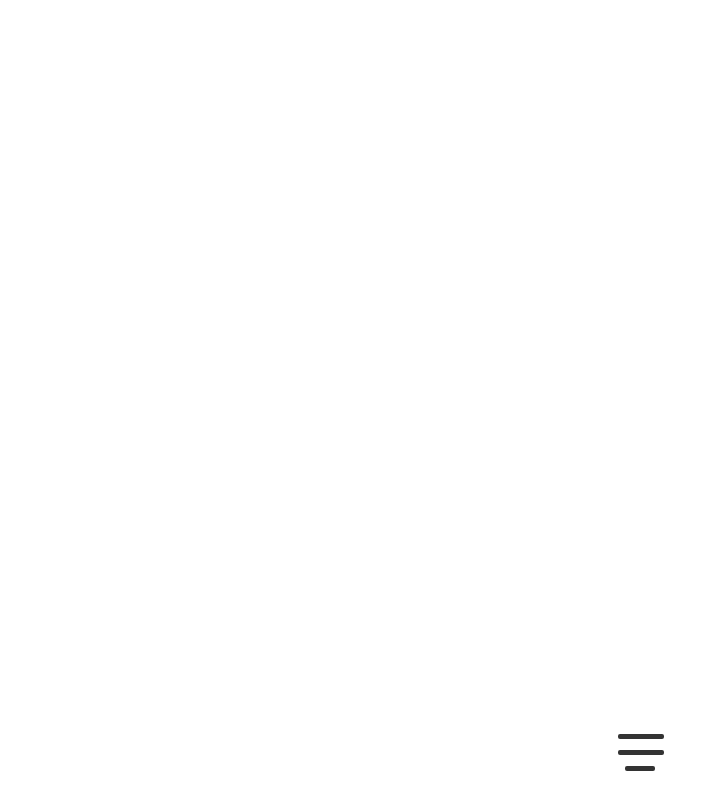
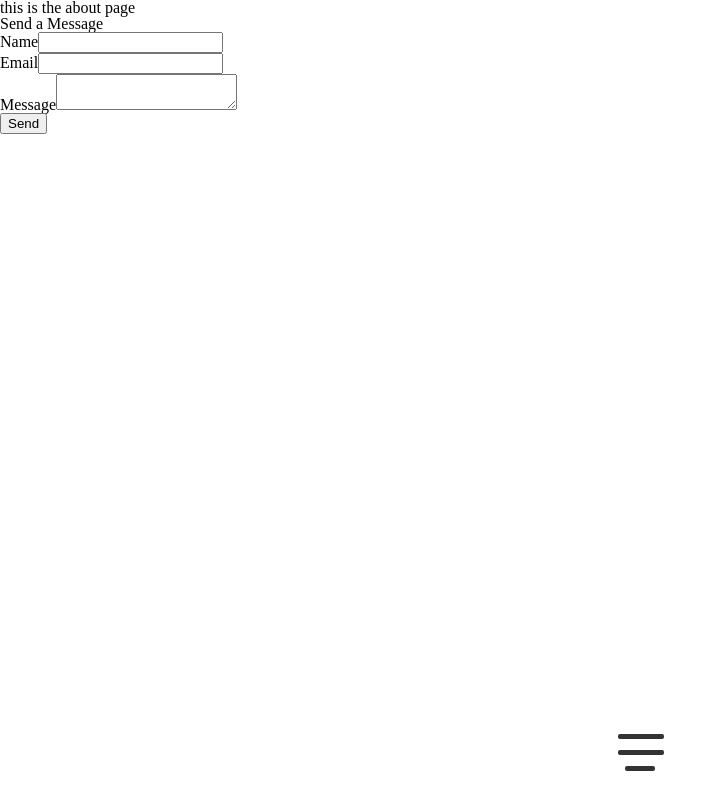
Before and after one commit to jamesthomasdavey/photography, a React (Create React App) app: page /about in a window 1280 px wide. Shown: the whole page, without its empty margins (0-727 px from the left). Built offline with nearby package versions, Linux system fonts and the light colour scheme.

Commit message:
add main functionality of contact form

```diff
--- a/package.json
+++ b/package.json
@@ -6,6 +6,7 @@
     "@testing-library/jest-dom": "^4.2.4",
     "@testing-library/react": "^9.5.0",
     "@testing-library/user-event": "^7.2.1",
+    "is-email": "^1.0.0",
     "react": "^16.13.1",
     "react-dom": "^16.13.1",
     "react-router-dom": "^5.2.0",
--- a/src/App.js
+++ b/src/App.js
@@ -1,14 +1,23 @@
+// packages
 import React from 'react';
+import { BrowserRouter as Router, Route, Switch } from 'react-router-dom';
 
+// layout components
 import Navigation from './components/layout/Navigation/Navigation';
+
+// page components
+import About from './components/pages/About/About';
 
 class App extends React.Component {
   state = {};
   render() {
     return (
-      <React.Fragment>
+      <Router>
         <Navigation />
-      </React.Fragment>
+        <Switch>
+          <Route exact path='/about' component={About} />
+        </Switch>
+      </Router>
     );
   }
 }
--- a/src/components/layout/Navigation/Navigation.module.css
+++ b/src/components/layout/Navigation/Navigation.module.css
@@ -1,9 +1,10 @@
 .wrapper {
   position: fixed;
   width: 100%;
-  height: 80px;
+  height: 100%;
   top: calc(100% - 80px);
   text-align: center;
+  background: white;
 }
 
 .wrapper.open {
--- a/src/components/layout/Navigation/components/Menu/Menu.module.css
+++ b/src/components/layout/Navigation/components/Menu/Menu.module.css
@@ -1,4 +1,4 @@
 .wrapper {
-  margin-top: 12px;
+  /* margin-top: 12px; */
   width: 100%;
 }
--- a/src/components/layout/Navigation/components/MenuButton/MenuButton.module.css
+++ b/src/components/layout/Navigation/components/MenuButton/MenuButton.module.css
@@ -3,7 +3,8 @@
   position: relative;
   width: 60px;
   height: 60px;
-  padding-top: 5px;
+  padding: 5px 0 0 0;
+  margin-bottom: 17px;
 }
 
 .bar {
--- /dev/null
+++ b/src/components/pages/About/About.js
@@ -0,0 +1,20 @@
+// packages
+import React from 'react';
+
+// components
+import ContactForm from './components/ContactForm/ContactForm';
+
+class About extends React.Component {
+  state = {};
+  render() {
+    document.title = 'About | James Thomas Davey';
+    return (
+      <main>
+        <p>this is the about page</p>
+        <ContactForm />
+      </main>
+    );
+  }
+}
+
+export default About;
--- /dev/null
+++ b/src/components/pages/About/components/ContactForm/ContactForm.js
@@ -0,0 +1,170 @@
+// packages
+import React from 'react';
+import isEmail from 'is-email';
+
+// css
+import classes from './ContactForm.module.css';
+
+// functions
+import submitForm from './functions/submitForm';
+import isEmpty from './functions/isEmpty';
+
+class ContactForm extends React.Component {
+  state = {
+    name: '',
+    email: '',
+    message: '',
+    errors: {},
+    focus: '',
+    isSubmitting: false,
+    hasFailed: false,
+    hasSubmitted: false,
+  };
+  formSubmitHandler = (e) => {
+    e.preventDefault();
+    this.setState({ isSubmitting: true }, () => {
+      this.checkForErrors(() => {
+        this.setState(
+          {
+            errors: {},
+            focus: '',
+            hasFailed: false,
+            hasSubmitted: true,
+          },
+          () => {
+            submitForm(this.state.name, this.state.email, this.state.message);
+          }
+        );
+      });
+    });
+  };
+  changeInputHandler = (e) => {
+    const fieldName = e.target.name;
+    const fieldValue = e.target.value;
+    this.setState({ [fieldName]: fieldValue });
+  };
+  refocus = () => {
+    if (this.state.focus === 'name') {
+      this.nameInput.focus();
+    } else if (this.state.focus === 'email') {
+      this.emailInput.focus();
+    } else if (this.state.focus === 'message') {
+      this.messageTextarea.focus();
+    }
+  };
+  checkForErrors = (cb) => {
+    const errors = {};
+    if (!this.state.name) {
+      errors.name = 'Please enter your name.';
+    }
+    if (!isEmail(this.state.email)) {
+      errors.email = 'Please enter a valid email address.';
+    }
+    if (!this.state.email) {
+      errors.email = 'Please enter your email address.';
+    }
+    if (this.state.message.length < 10) {
+      errors.message = 'Message must be at least 10 characters.';
+    }
+    if (!this.state.message) {
+      errors.message = 'Please enter a message.';
+    }
+    let hasFailed = !isEmpty(errors);
+    if (this.state.hasFailed) {
+      hasFailed = true;
+    }
+    let focus;
+    if (cb) {
+      if (errors.message) {
+        focus = 'message';
+      }
+      if (errors.email) {
+        focus = 'email';
+      }
+      if (errors.name) {
+        focus = 'name';
+      }
+    }
+    let isSubmitting = false;
+    if (cb) {
+      if (isEmpty(errors)) {
+        isSubmitting = true;
+      }
+    }
+    this.setState({ errors, hasFailed, isSubmitting, focus }, () => {
+      if (isEmpty(errors)) {
+        if (cb) {
+          cb();
+        }
+      } else {
+        this.refocus();
+      }
+    });
+  };
+  render() {
+    return (
+      <div className={classes.wrapper}>
+        <form onSubmit={this.formSubmitHandler} autocomplete='on'>
+          <fieldset>
+            <legend>Send a Message</legend>
+            <div>
+              <label for='name'>Name</label>
+              <input
+                ref={(input) => {
+                  this.nameInput = input;
+                }}
+                id='name'
+                name='name'
+                type='text'
+                aria-describedby={this.state.errors.name ? 'name-error' : ''}
+                value={this.state.name}
+                onChange={this.changeInputHandler}
+              />
+              {this.state.errors.name && (
+                <span id='name-error'>{this.state.errors.name}</span>
+              )}
+            </div>
+            <div>
+              <label for='email'>Email</label>
+              <input
+                ref={(input) => {
+                  this.emailInput = input;
+                }}
+                id='email'
+                name='email'
+                type='email'
+                aria-describedby={this.state.errors.email ? 'email-error' : ''}
+                value={this.state.email}
+                onChange={this.changeInputHandler}
+              />
+              {this.state.errors.email && (
+                <span id='email-error'>{this.state.errors.email}</span>
+              )}
+            </div>
+            <div>
+              <label for='message'>Message</label>
+              <textarea
+                ref={(textarea) => {
+                  this.messageTextarea = textarea;
+                }}
+                id='message'
+                name='message'
+                aria-describedby={
+                  this.state.errors.message ? 'message-error' : ''
+                }
+                value={this.state.message}
+                onChange={this.changeInputHandler}
+              />
+              {this.state.errors.message && (
+                <span id='message-error'>{this.state.errors.message}</span>
+              )}
+            </div>
+          </fieldset>
+          <input type='submit' value='Send' />
+        </form>
+      </div>
+    );
+  }
+}
+
+export default ContactForm;
--- /dev/null
+++ b/src/components/pages/About/components/ContactForm/ContactForm.module.css
@@ -0,0 +1,3 @@
+.wrapper {
+  background: white;
+}
--- /dev/null
+++ b/src/components/pages/About/components/ContactForm/functions/isEmpty.js
@@ -0,0 +1,7 @@
+const isEmpty = (value) =>
+  value === undefined ||
+  value === null ||
+  (typeof value === 'object' && Object.keys(value).length === 0) ||
+  (typeof value === 'string' && value.trim().length === 0);
+
+export default isEmpty;
--- /dev/null
+++ b/src/components/pages/About/components/ContactForm/functions/submitForm.js
@@ -0,0 +1,38 @@
+const submitForm = (name, email, message) => {
+  const form = document.createElement('form');
+  form.setAttribute('action', 'https://formspree.io/xpzyownj');
+  form.setAttribute('method', 'POST');
+
+  // Subject for your email
+  let field = document.createElement('input');
+  field.setAttribute('type', 'hidden');
+  field.setAttribute('name', '_subject');
+  field.setAttribute('value', 'Contact form submitted');
+  form.appendChild(field);
+
+  // Contact email address
+  field = document.createElement('input');
+  field.setAttribute('type', 'hidden');
+  field.setAttribute('name', 'email');
+  field.setAttribute('value', email);
+  form.appendChild(field);
+
+  // Your user's name
+  field = document.createElement('input');
+  field.setAttribute('type', 'hidden');
+  field.setAttribute('name', 'name');
+  field.setAttribute('value', name);
+  form.appendChild(field);
+
+  // The text message
+  field = document.createElement('input');
+  field.setAttribute('type', 'hidden');
+  field.setAttribute('name', 'message');
+  field.setAttribute('value', message);
+  form.appendChild(field);
+
+  document.body.appendChild(form);
+  form.submit();
+};
+
+export default submitForm;
```
Also changed, not shown: src/components/pages/Archive/Archive.js (added), src/data/allGalleries.js (added), 1 other file (tests, documents, lock files or other folders).
